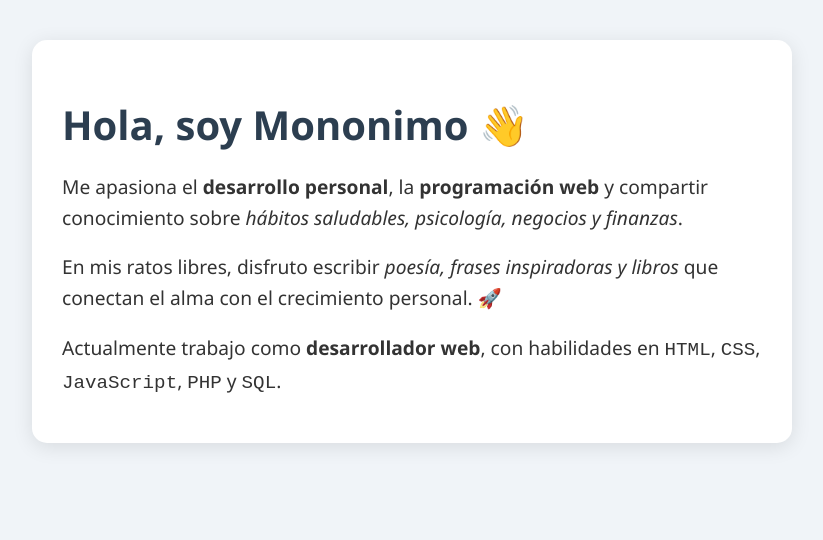
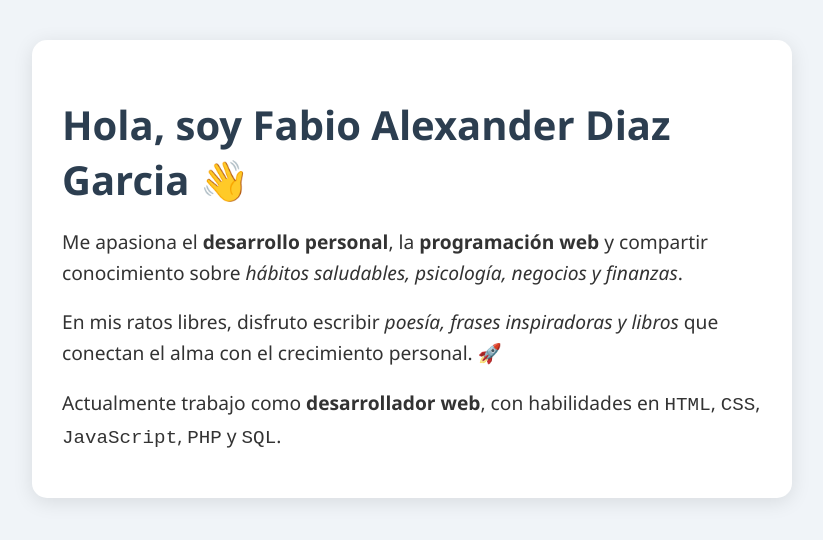
Before and after one commit to DiazGarciaTCH/mi-biografia, a plain HTML site: page index.html in a window 1280 px wide. Shown: the whole page, without its empty margins (228-1051 px from the left). Drawn offline with Linux system fonts and the light colour scheme.

Commit message:
Update index.html

```diff
--- a/index.html
+++ b/index.html
@@ -3,12 +3,12 @@
 <head>
   <meta charset="UTF-8">
   <meta name="viewport" content="width=device-width, initial-scale=1.0">
-  <title>Biografía de Mononimo</title>
+  <title>Biografía de Fabio Alexander Diaz Garcia</title>
   <link rel="stylesheet" href="style.css">
 </head>
 <body>
   <div class="container">
-    <h1>Hola, soy Mononimo 👋</h1>
+    <h1>Hola, soy Fabio Alexander Diaz Garcia 👋</h1>
     <p>Me apasiona el <strong>desarrollo personal</strong>, la <strong>programación web</strong> y compartir conocimiento sobre <em>hábitos saludables, psicología, negocios y finanzas</em>.</p>
     <p>En mis ratos libres, disfruto escribir <em>poesía, frases inspiradoras y libros</em> que conectan el alma con el crecimiento personal. 🚀</p>
     <p>Actualmente trabajo como <strong>desarrollador web</strong>, con habilidades en <code>HTML</code>, <code>CSS</code>, <code>JavaScript</code>, <code>PHP</code> y <code>SQL</code>.</p>
```
